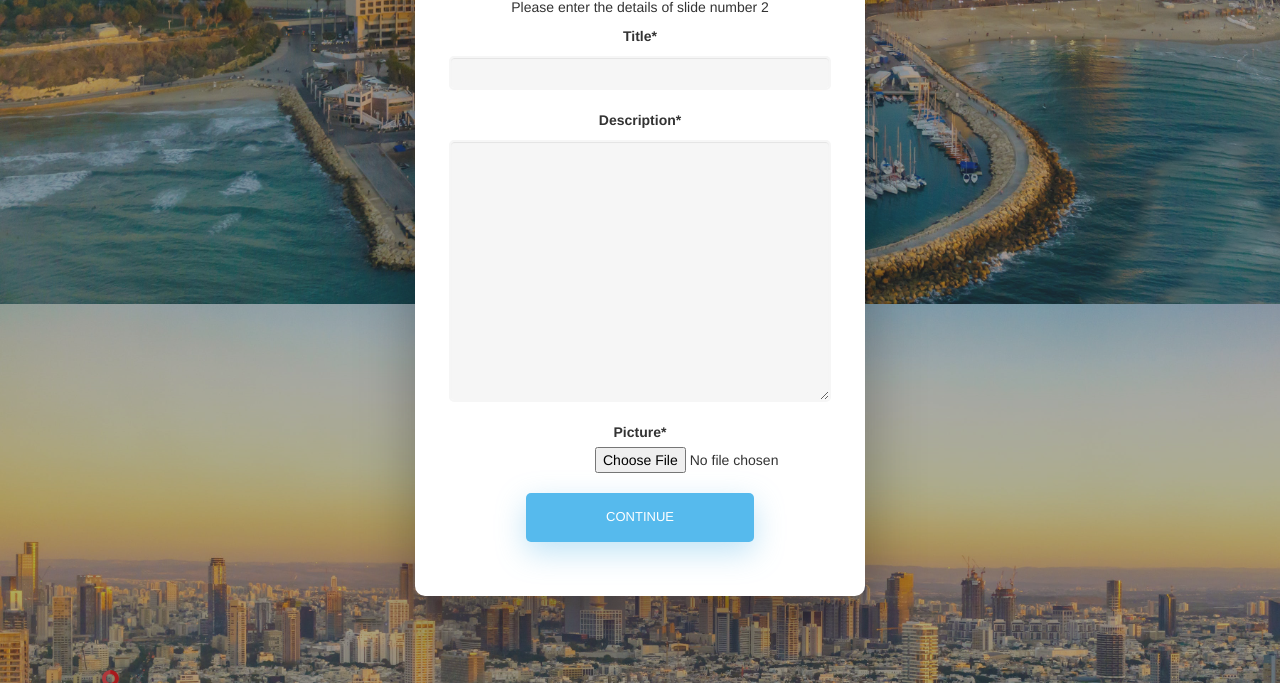
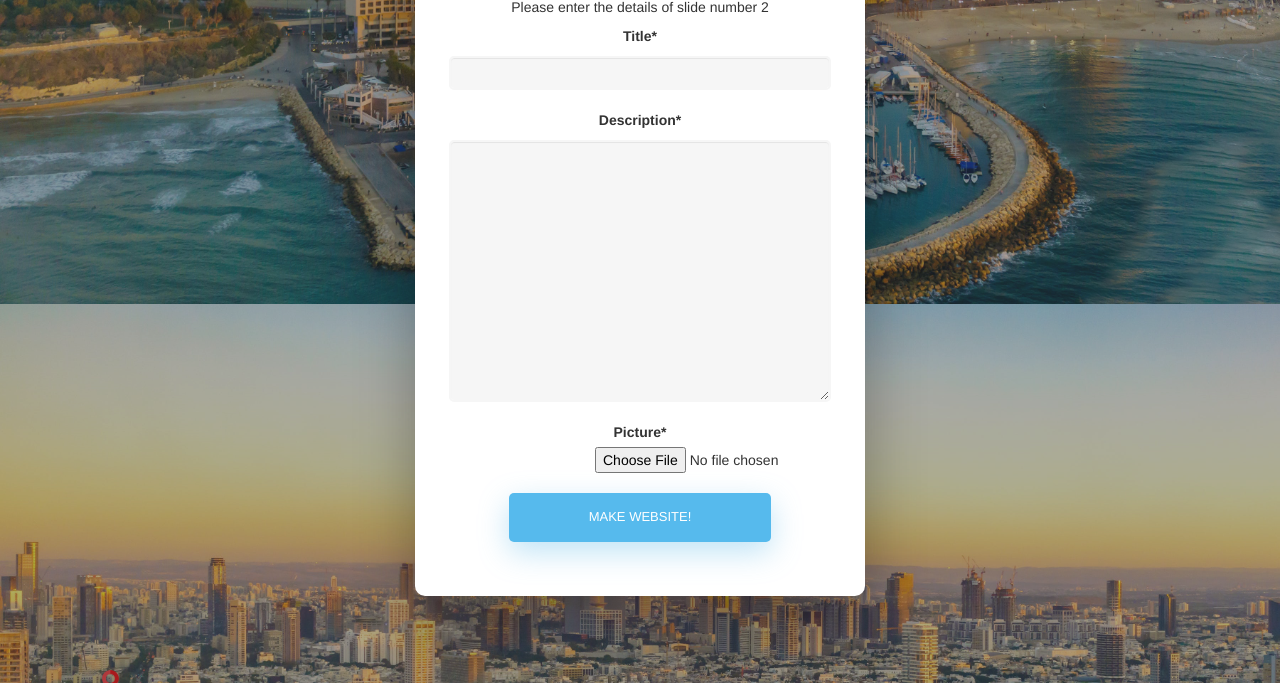
Before and after one commit to avivz450/A-GBusinessesPromotions, a Django app: page /add_website/add_slides/1/1/ in a window 1280 px wide. Shown: the part 570-1253 px from the top of the page. Run offline with Django 3.2, Linux system fonts and the light colour scheme; a user stored in the database is signed in; data comes from the database, SQL or seed files in the repository; some libraries are stand-ins or nearby versions.

Commit message:
Fixed bug

```diff
--- a/App/templates/home/add_slides.html
+++ b/App/templates/home/add_slides.html
@@ -57,9 +57,9 @@
             {{ form.media }}
             {{ form | crispy }}
           {% if current_slide_to_submit == website.number_of_slides_in_main_page%}
+          <input type="submit" class="fadeIn fourth" value="Make Website!">
+          {% else %}
           <input type="submit" class="fadeIn fourth" value="Continue">
-          {% else %}
-          <input type="submit" class="fadeIn fourth" value="Make Website!">
           {%endif%}
         </form>
       </div>
```
